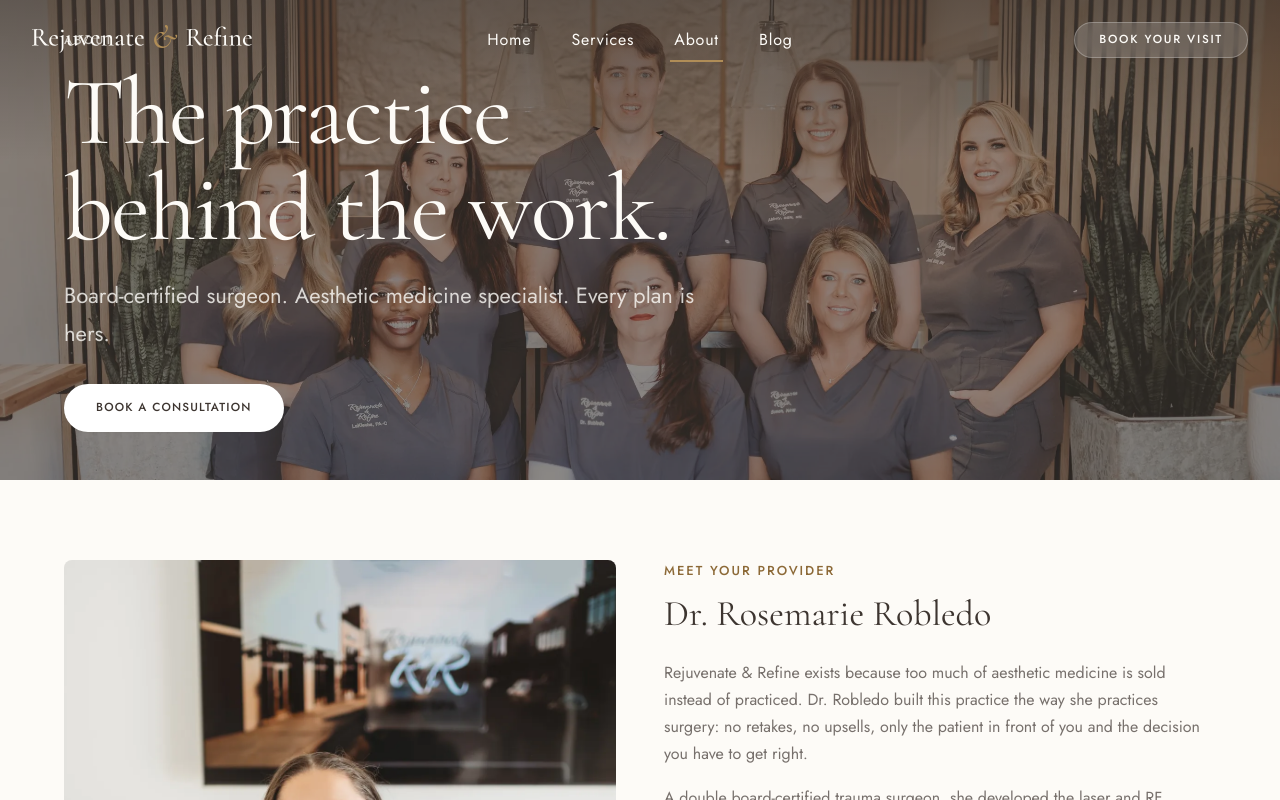
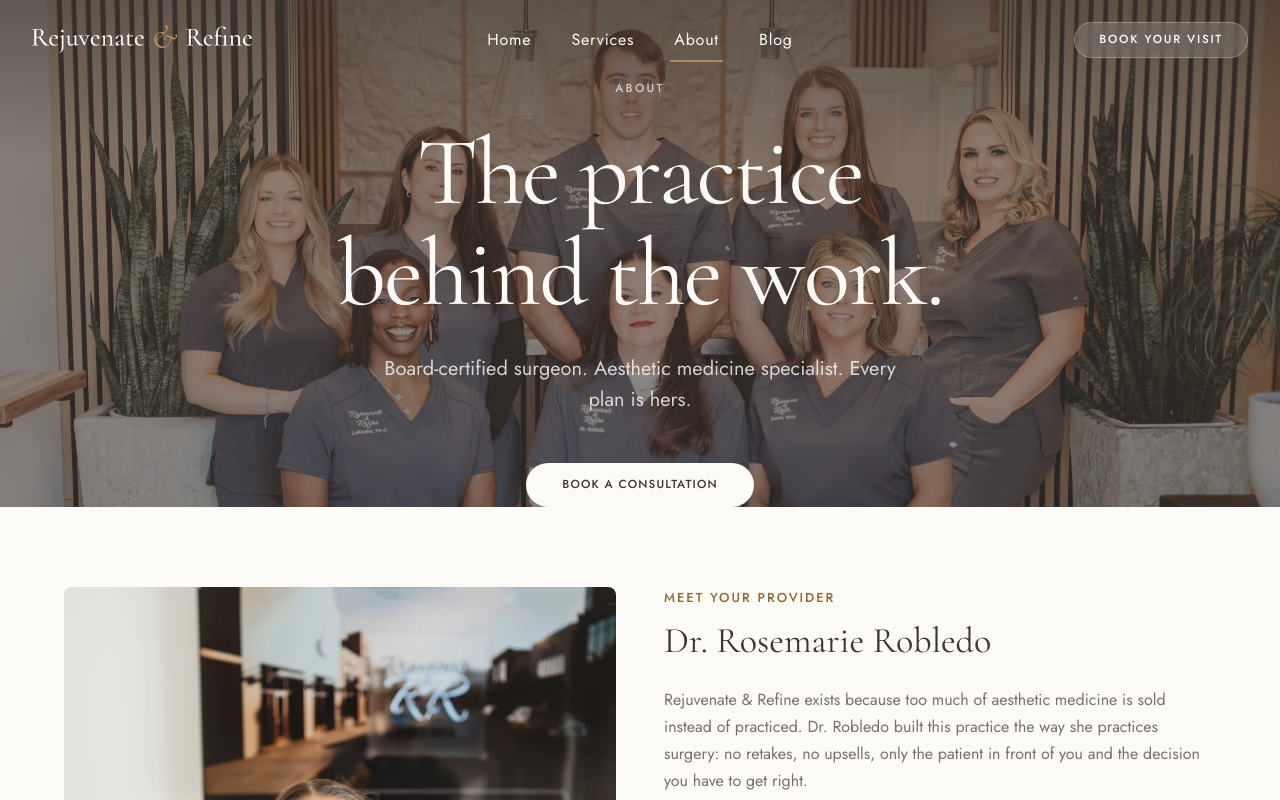
Before and after one commit to StefanB-Qadna/medspa, a Next.js app: page /about in a window 1280 px wide. Shown: the top 800 px of the page. Built offline with nearby package versions, Linux system fonts and the light colour scheme.

Commit message:
images and text

```diff
--- a/src/app/blog/page.tsx
+++ b/src/app/blog/page.tsx
@@ -63,10 +63,10 @@ export default function BlogPage() {
     <>
       {/* Hero */}
       <HeroSection
+        label="Blog"
         title="Honest answers from a surgeon."
-        subtitle="No hype, no hidden agendas. Just clear, expert-written guidance on aesthetic medicine from someone who spent years in an operating room before opening a med spa."
-        label="Blog"
-        imageUrl="https://images.unsplash.com/photo-1576091160399-112ba8d25d1d?w=1920&auto=format&fit=crop&q=80"
+        subtitle="No hype. No hidden agendas. Just medicine."
+        imageUrl="/images/spaceDR.webp"
         size="compact"
         overlayOpacity={55}
       />
--- a/src/app/contact/page.tsx
+++ b/src/app/contact/page.tsx
@@ -6,13 +6,16 @@ export default function ContactPage() {
   return (
     <>
       <HeroSection
-        title="Get in Touch"
-        subtitle="We would love to hear from you. Book a consultation, ask a question, or just say hello."
-        primaryButtonText="Call Us Now"
-        primaryButtonHref="tel:+14693970434"
+        label="Contact"
+        title="Come see us."
+        subtitle="Consultation, questions, or just hello."
+        primaryButtonText="Book a consultation"
+        primaryButtonHref="#book-now"
+        secondaryButtonText="Call us"
+        secondaryButtonHref="tel:+14693970434"
         imageUrl="/images/space2.webp"
         size="compact"
-        overlayOpacity={50}
+        overlayOpacity={55}
       />
 
       <section className="bg-cream">
--- a/src/app/page.tsx
+++ b/src/app/page.tsx
@@ -56,10 +56,10 @@ const surgeonPoints = [
 
 const heroImages = [
   "/images/hero.webp",
-  "/images/space1.webp",
+  "/images/space7.webp",
   "/images/space4.webp",
   "/images/laser.webp",
-  "/images/Injectables.webp",
+  "/images/space5.webp",
 ];
 
 const featuredServices = [
--- a/src/app/services/page.tsx
+++ b/src/app/services/page.tsx
@@ -155,13 +155,14 @@ export default function ServicesPage() {
     <>
       {/* Hero */}
       <HeroSection
-        title="Our Services"
-        subtitle="Personalized treatments, physician-led from consultation to follow-up. Every plan is built around your anatomy, your goals, and what will actually move the needle, not what is trending."
-        primaryButtonText="Book a Consultation"
+        label="Services"
+        title="Treatments built around your anatomy, not a trend."
+        subtitle="Physician-led from consultation to follow-up."
+        primaryButtonText="Book a consultation"
         primaryButtonHref="#book-now"
         imageUrl="/images/spaceDR.webp"
         size="medium"
-        overlayOpacity={50}
+        overlayOpacity={55}
       />
 
       {sections.map((section) => {
--- a/src/components/ServiceDetailPage.tsx
+++ b/src/components/ServiceDetailPage.tsx
@@ -15,10 +15,8 @@ export function ServiceDetailPage({ data }: { data: ServiceData }) {
         title={data.h1}
         subtitle={data.subtitle}
         label={data.breadcrumb}
-        primaryButtonText="Book This Treatment"
+        primaryButtonText="Book this treatment"
         primaryButtonHref="#book-now"
-        secondaryButtonText="Learn More"
-        secondaryButtonHref="#what-it-does"
         imageUrl="/images/spaceDR.webp"
         size="medium"
         overlayOpacity={55}
--- a/src/components/ui/hero-section-4.tsx
+++ b/src/components/ui/hero-section-4.tsx
@@ -79,7 +79,7 @@ const HeroSection = React.forwardRef<HTMLDivElement, HeroSectionProps>(
       <section
         ref={ref}
         className={cn(
-          "relative flex w-full items-center justify-start overflow-hidden -mt-20 pt-20",
+          "relative flex w-full items-center justify-center overflow-hidden -mt-20 pt-20",
           sizeClasses[size],
           className
         )}
@@ -110,14 +110,14 @@ const HeroSection = React.forwardRef<HTMLDivElement, HeroSectionProps>(
 
         {/* Content */}
         <motion.div
-          className="absolute bottom-12 left-6 md:left-16 z-10 flex max-w-2xl flex-col items-start text-left"
+          className="relative z-10 mx-auto flex w-full max-w-[56rem] flex-col items-center px-6 text-center md:px-10"
           variants={containerVariants}
           initial="hidden"
           animate="visible"
         >
           {label && (
             <motion.p
-              className="font-sans text-xs font-medium uppercase tracking-extra text-cream/70 mb-4"
+              className="font-sans text-[0.6875rem] md:text-xs font-medium uppercase tracking-extra text-cream/70 mb-5 md:mb-6"
               variants={itemVariants}
             >
               {label}
@@ -126,7 +126,7 @@ const HeroSection = React.forwardRef<HTMLDivElement, HeroSectionProps>(
 
           {title && (
             <motion.h1
-              className="font-serif text-display font-normal tracking-tight text-cream text-balance"
+              className="max-w-[48rem] font-serif text-display font-normal tracking-tight text-cream text-balance leading-[1.06]"
               variants={itemVariants}
             >
               {title}
@@ -135,7 +135,7 @@ const HeroSection = React.forwardRef<HTMLDivElement, HeroSectionProps>(
 
           {subtitle && (
             <motion.p
-              className="mt-5 font-sans text-base md:text-xl leading-relaxed text-cream/80"
+              className="mt-6 md:mt-7 max-w-[32rem] font-sans text-lead leading-[1.55] text-cream/80 text-pretty"
               variants={itemVariants}
             >
               {subtitle}
@@ -144,26 +144,26 @@ const HeroSection = React.forwardRef<HTMLDivElement, HeroSectionProps>(
 
           {(primaryButtonText || secondaryButtonText) && (
             <motion.div
-              className="mt-8 flex flex-wrap items-center justify-start gap-4"
+              className="mt-10 md:mt-12 flex w-full flex-col items-stretch gap-3 sm:w-auto sm:flex-row sm:items-center sm:justify-center sm:gap-4"
               variants={itemVariants}
             >
               {primaryButtonText && primaryButtonHref && (
                 primaryButtonHref === "#book-now" ? (
                   <Button
                     size="lg"
-                    className="rounded-full bg-white text-warm-dark hover:bg-white/90 font-sans text-xs font-medium uppercase tracking-wider px-8 h-12"
+                    className="rounded-full bg-cream text-warm-dark hover:bg-cream/90 font-sans text-xs font-medium uppercase tracking-wider px-9 min-h-[2.75rem]"
                     onClick={() => window.blvd?.openBookingWidget()}
                   >
                     {primaryButtonText}
                   </Button>
                 ) : (
-                  <Button asChild size="lg" className="rounded-full bg-white text-warm-dark hover:bg-white/90 font-sans text-xs font-medium uppercase tracking-wider px-8 h-12">
+                  <Button asChild size="lg" className="rounded-full bg-cream text-warm-dark hover:bg-cream/90 font-sans text-xs font-medium uppercase tracking-wider px-9 min-h-[2.75rem]">
                     <Link href={primaryButtonHref}>{primaryButtonText}</Link>
                   </Button>
                 )
               )}
               {secondaryButtonText && secondaryButtonHref && (
-                <Button asChild variant="outline" size="lg" className="rounded-full border-white/80 bg-white/10 backdrop-blur-sm text-white hover:bg-white/20 hover:text-white font-sans text-xs font-medium uppercase tracking-wider px-8 h-12">
+                <Button asChild variant="outline" size="lg" className="rounded-full border-cream/60 bg-transparent text-cream hover:bg-cream/10 hover:text-cream font-sans text-xs font-medium uppercase tracking-wider px-9 min-h-[2.75rem]">
                   <Link href={secondaryButtonHref}>{secondaryButtonText}</Link>
                 </Button>
               )}
```
Also changed, not shown: 1 other file (tests, documents, lock files or other folders).
